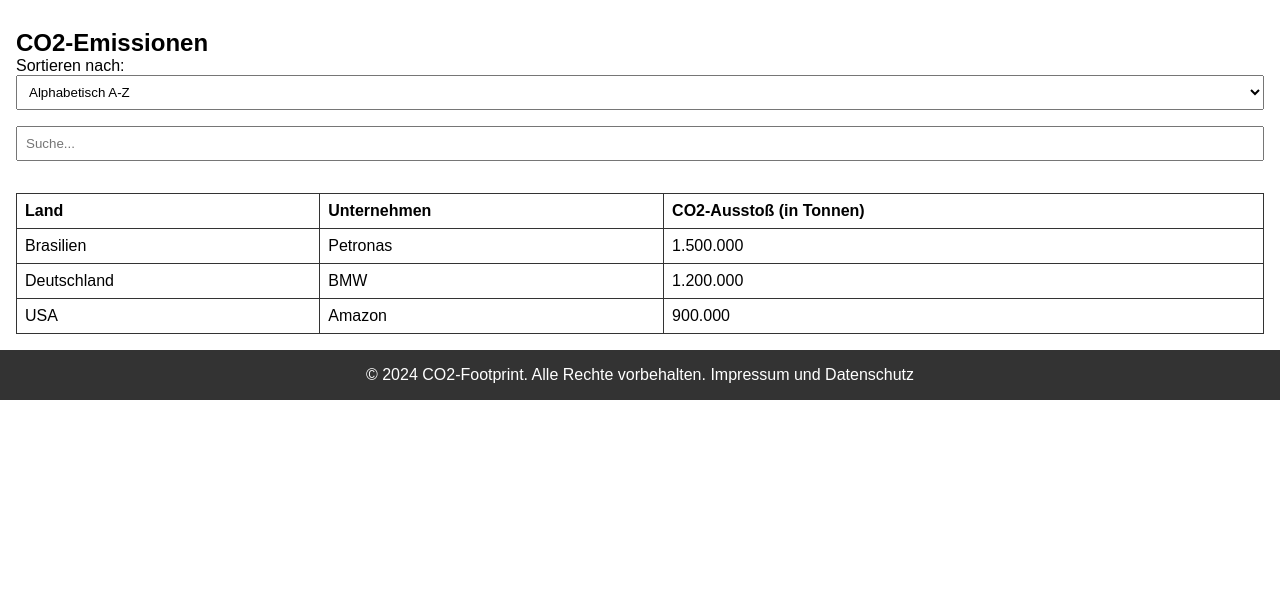
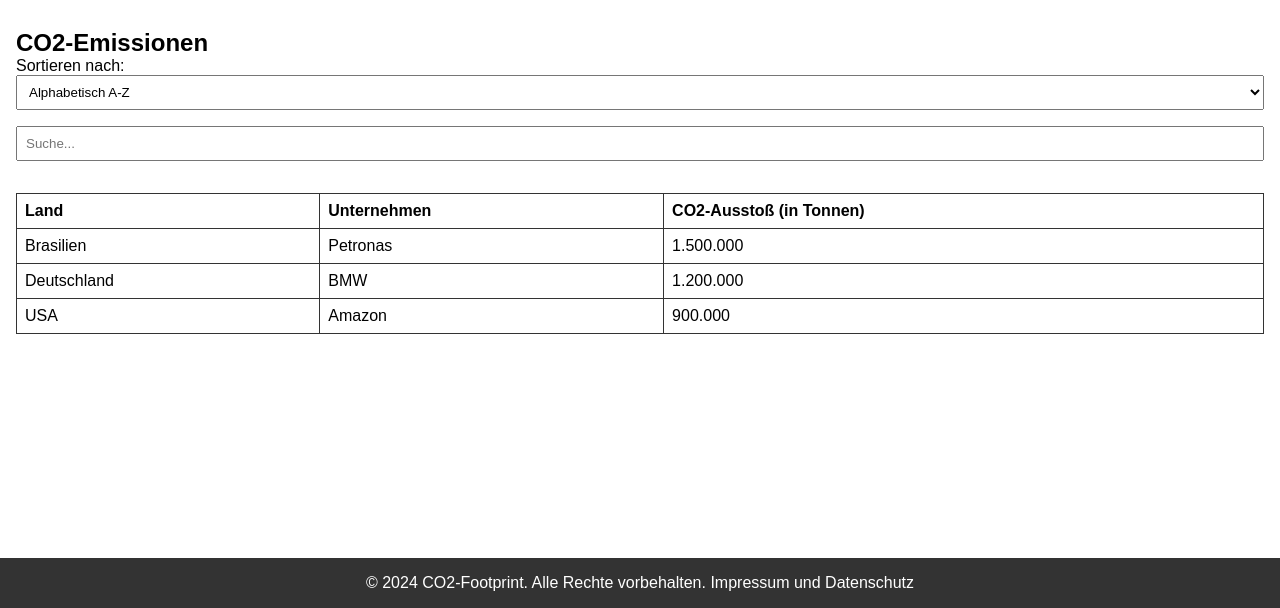
Before and after one commit to EleniLaetitia/CO2-Footprint, a plain HTML site: page index.html in a window 1280 px wide. Shown: the part 192-800 px from the top of the page. Drawn offline with Linux system fonts and the light colour scheme.

Commit message:
Update style.css

```diff
--- a/style.css
+++ b/style.css
@@ -7,6 +7,9 @@
 body {
     font-family: Arial, sans-serif;
     direction: ltr;
+    min-height: 100vh; /* Mindestens die Höhe des Viewports */
+    display: flex;
+    flex-direction: column;
 }
 
 header {
@@ -69,6 +72,7 @@
 
 main {
     padding: 1rem;
+    flex: 1; /* Dehnt den Content-Bereich */
 }
 
 table {
@@ -98,9 +102,8 @@
     padding: 1rem;
     background-color: #333;
     color: white;
-    position: relative;
-    bottom: 0;
     width: 100%;
+    margin-top: auto; /* Footer bleibt unten */
 }
 
 @media (max-width: 768px) {
```
